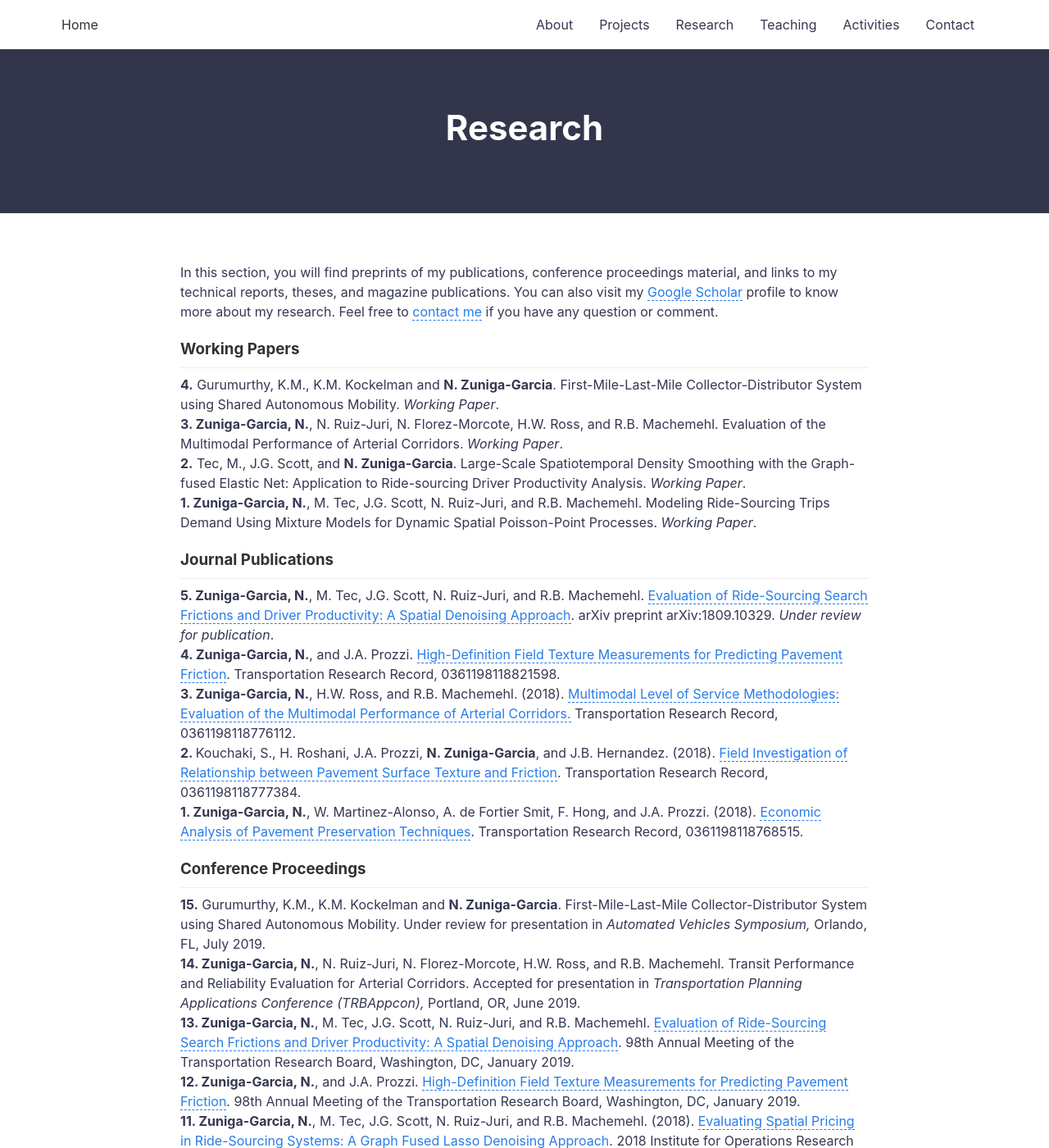
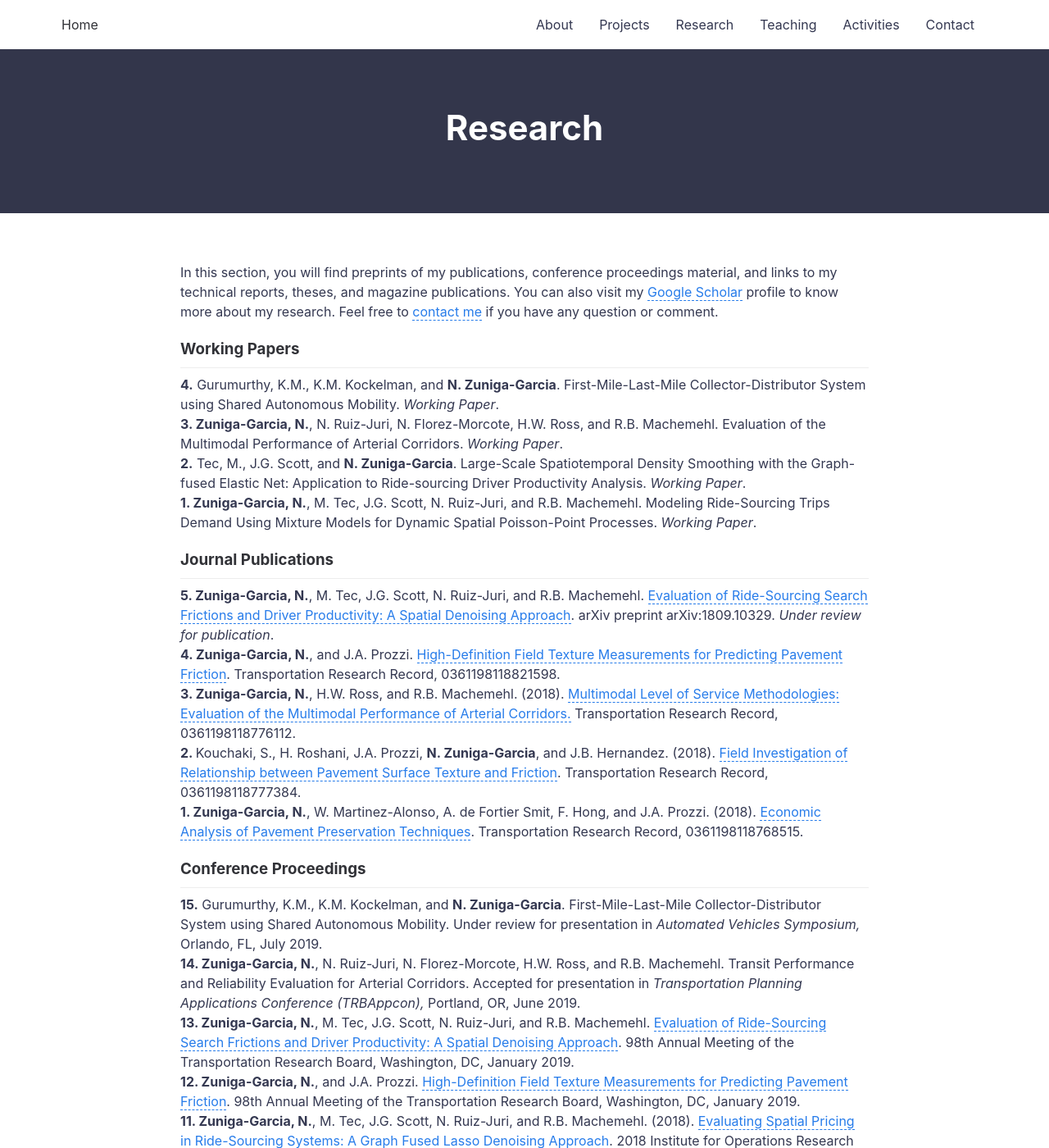
Before and after one commit to nzunigag/nzunigag.github.io, a Jekyll site: the page built from research.md, in a window 1280 px wide and 1400 px high. Shown: the whole window at 82% size. Built offline with Jekyll 4.4.1, drawn with Linux system fonts in a browser that asks for light colours.

```diff
--- a/research.md
+++ b/research.md
@@ -9,7 +9,7 @@ In this section, you will find preprints of my publications, conference proceedi
 ### Working Papers
 ___
 
-<b>4.</b> Gurumurthy, K.M., K.M. Kockelman and <b>N. Zuniga-Garcia</b>. First-Mile-Last-Mile Collector-Distributor System using Shared Autonomous Mobility. <i> Working Paper</i>.
+<b>4.</b> Gurumurthy, K.M., K.M. Kockelman, and <b>N. Zuniga-Garcia</b>. First-Mile-Last-Mile Collector-Distributor System using Shared Autonomous Mobility. <i> Working Paper</i>.
 <br>
 <b>3. Zuniga-Garcia, N.</b>, N. Ruiz-Juri, N. Florez-Morcote, H.W. Ross, and R.B. Machemehl. Evaluation of the Multimodal
 Performance of Arterial Corridors. <i> Working Paper</i>.
@@ -35,7 +35,7 @@ ___
 
 ### Conference Proceedings
 ___
-<b>15.</b> Gurumurthy, K.M., K.M. Kockelman and <b>N. Zuniga-Garcia</b>. First-Mile-Last-Mile Collector-Distributor System using Shared Autonomous Mobility.  Under review for presentation in <i>Automated Vehicles Symposium,</i> Orlando, FL, July 2019.
+<b>15.</b> Gurumurthy, K.M., K.M. Kockelman, and <b>N. Zuniga-Garcia</b>. First-Mile-Last-Mile Collector-Distributor System using Shared Autonomous Mobility.  Under review for presentation in <i>Automated Vehicles Symposium,</i> Orlando, FL, July 2019.
 <br>
 <b>14. Zuniga-Garcia, N.</b>, N. Ruiz-Juri, N. Florez-Morcote, H.W. Ross, and R.B. Machemehl. Transit Performance and Reliability Evaluation for Arterial Corridors.  Accepted for presentation in <i>Transportation Planning Applications Conference (TRBAppcon),</i> Portland, OR, June 2019.
 <br>
```
